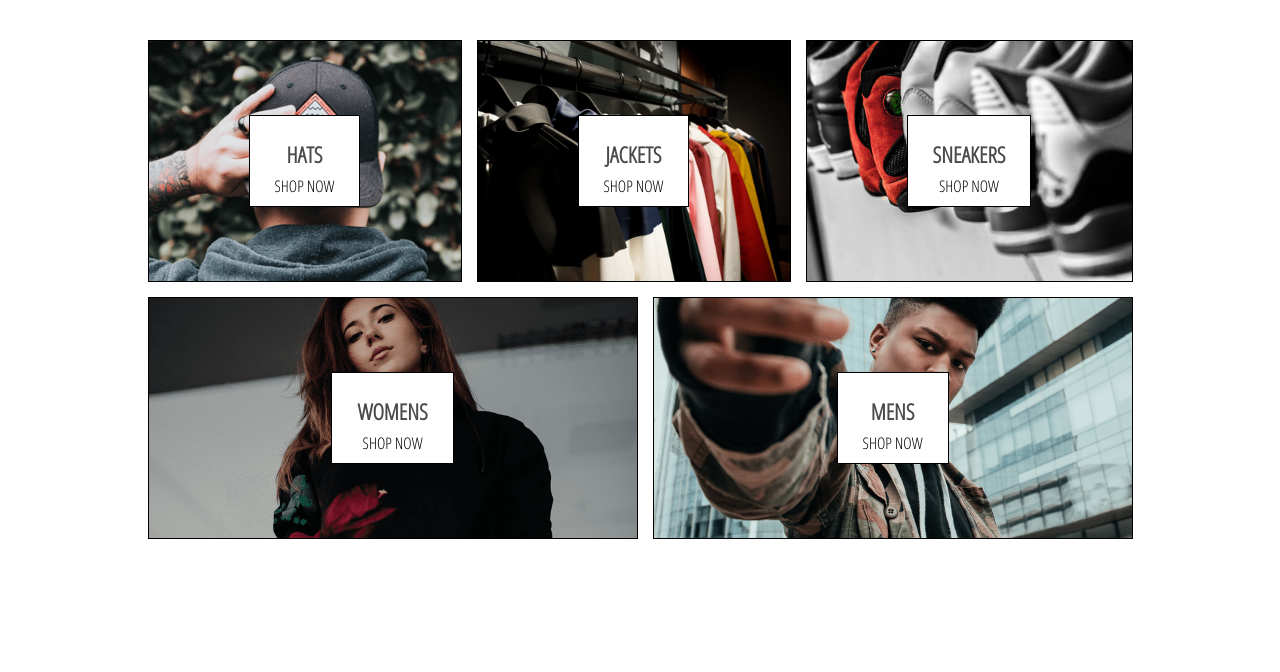
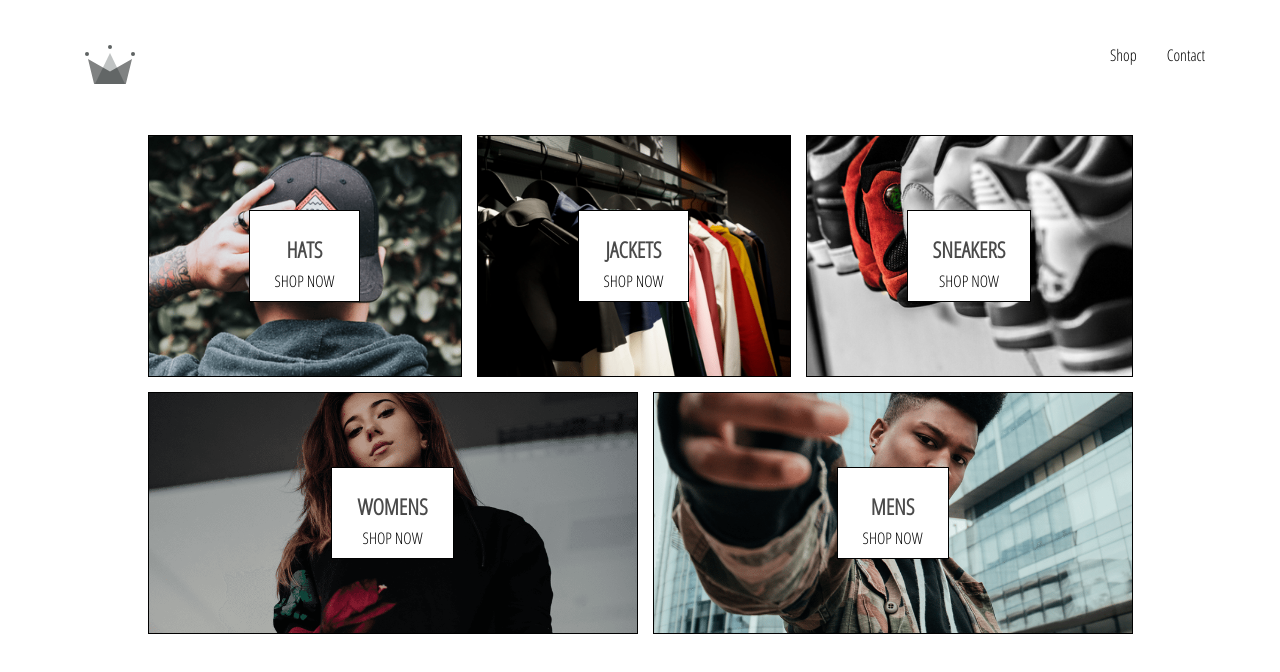
Before and after one commit to Attamjot/crownEcommerce, a React app: page / in a window 1280 px wide. Built offline with nearby package versions, Linux system fonts and the light colour scheme.

Commit message:
Added headerComponent and linking to homepage, ShopPage, contactUs page

```diff
--- /dev/null
+++ b/src/components/header/header.component.js
@@ -0,0 +1,20 @@
+import React from 'react';
+import { Link }  from 'react-router-dom';
+import {ReactComponent as Logo} from '../../assets/crown.svg';
+
+import './header.styles.scss';
+
+
+const Header = () => (
+    <div className="header">
+      <Link className="logo-container" to="/">
+        <Logo />
+      </Link>
+      <div className="options">
+          <Link className="option" to="/shop">Shop</Link>
+          <Link className="option" to="/contact">Contact</Link>
+      </div>
+    </div>
+);
+
+export default Header;
--- /dev/null
+++ b/src/components/header/header.styles.scss
@@ -0,0 +1,25 @@
+.header {
+    height: 70px;
+    width: 100%;
+    display: flex;
+    justify-content: space-between;
+    margin-bottom: 25px;
+
+    .logo-container {
+      height: 100%;
+      width: 70px;
+      padding: 25px;
+    }
+
+    .options {
+      width: 50%;
+      height: 100%;
+      display: flex;
+      align-items: center;
+      justify-content: flex-end;
+
+      .option {
+        padding: 10px 15px;
+      }
+    }
+  }
--- a/src/container/App.css
+++ b/src/container/App.css
@@ -2,3 +2,8 @@ body {
     font-family: 'Open Sans Condensed', sans-serif;
     padding: 20px 60px;
 }
+
+a {
+    text-decoration: none;
+    color: black;
+}
--- a/src/container/App.js
+++ b/src/container/App.js
@@ -1,9 +1,14 @@
 import React, { Component } from 'react';
 import './App.css';
 import { Route, Switch } from 'react-router-dom';
+import Header from '../components/header/header.component';
 
 import Homepage from '../pages/homepage/homepage.component';
 import ShopPage from '../pages/shop/shop.component';
+
+const ContactUs = () => (
+  <h1>Contact Us</h1>
+);
 
 const PageNotFound = () => (
   <h1>Page Not Found</h1>
@@ -13,9 +18,11 @@ class App extends Component {
   render() {
     return (
       <div>
+        <Header />
         <Switch>
           <Route exact path="/" component={Homepage} />
           <Route  exact path="/shop" component={ShopPage} />
+          <Route exact path="/contact" component={ContactUs} />
           <Route component={PageNotFound} />
         </Switch>
       </div>
```
Also changed, not shown: src/assets/crown.svg (added).
